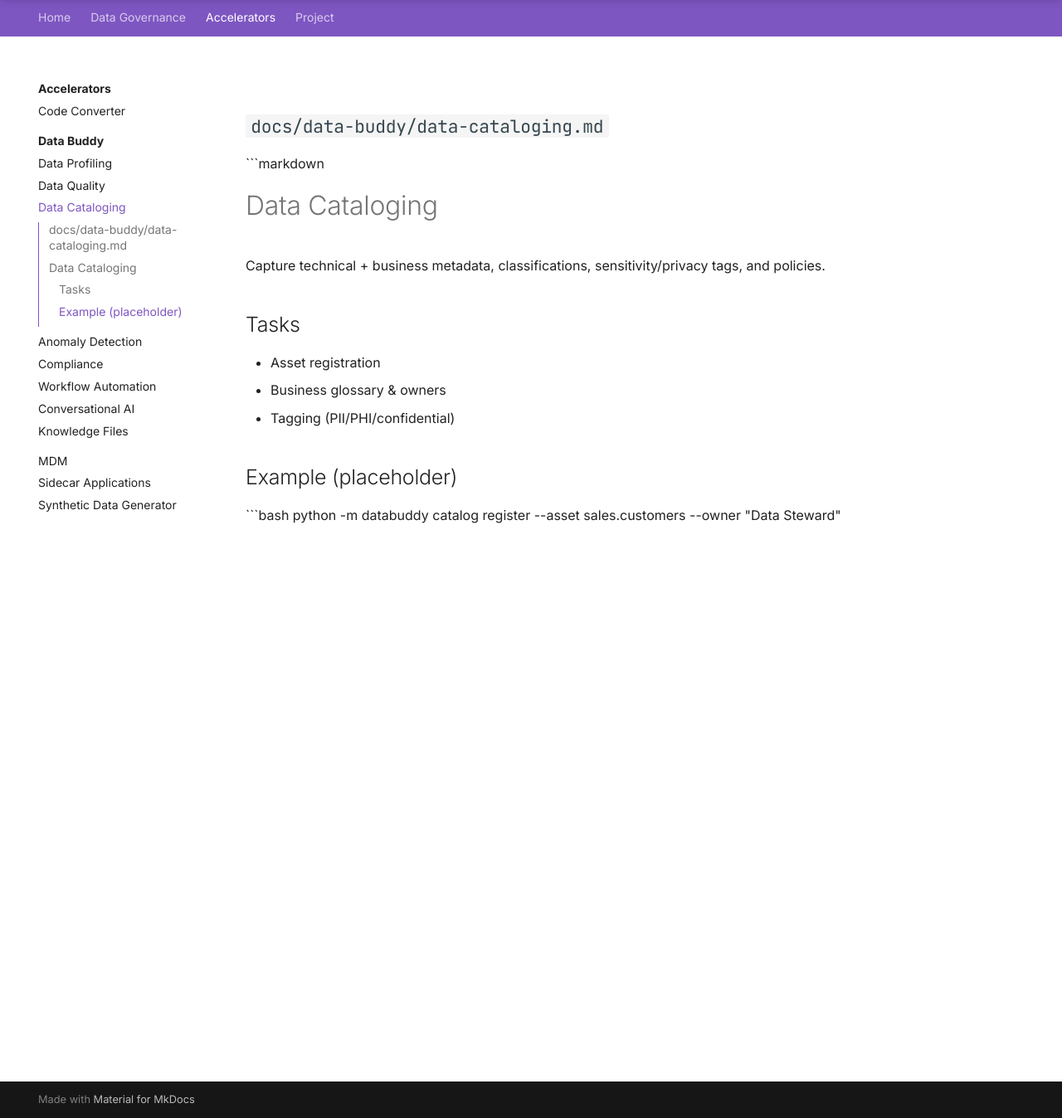
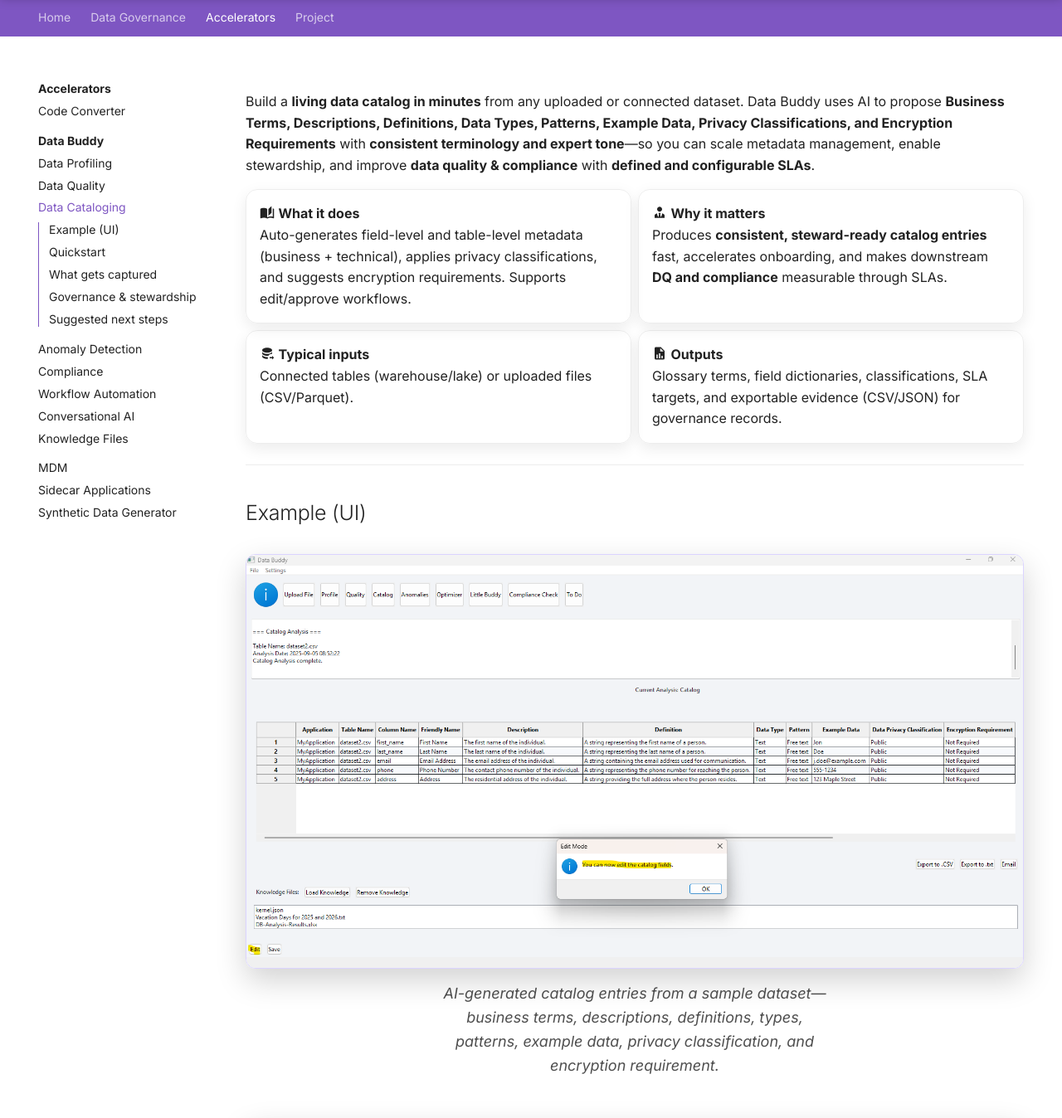
Before and after one commit to mokhayesh/aldin-accelerators, an MkDocs documentation site: the page built from docs/data-buddy/data-cataloging.md, in a window 1280 px wide and 1400 px high, cut to the strip 52-1400 px from the top of the window. Shown: the whole strip at 83% size. Built offline with MkDocs 1.6.1 and Material for MkDocs 9.7.7, drawn with Linux system fonts in a browser that asks for light colours; comment, search, counter and statistics services are not loaded; some of the changed text lies outside the part shown.

Commit message:
metadata

````diff
--- a/docs/data-buddy/data-cataloging.md
+++ b/docs/data-buddy/data-cataloging.md
@@ -1,15 +1,87 @@
-
-## `docs/data-buddy/data-cataloging.md`
-```markdown
 # Data Cataloging
 
-Capture technical + business metadata, classifications, sensitivity/privacy tags, and policies.
+Build a **living data catalog in minutes** from any uploaded or connected dataset. Data Buddy uses AI to propose **Business Terms, Descriptions, Definitions, Data Types, Patterns, Example Data, Privacy Classifications, and Encryption Requirements** with **consistent terminology and expert tone**—so you can scale metadata management, enable stewardship, and improve **data quality & compliance** with **defined and configurable SLAs**.
 
-## Tasks
-- Asset registration
-- Business glossary & owners
-- Tagging (PII/PHI/confidential)
+<div class="grid cards" markdown>
 
-## Example (placeholder)
-```bash
-python -m databuddy catalog register --asset sales.customers --owner "Data Steward"
+- :material-book-open-page-variant: **What it does**
+  Auto-generates field-level and table-level metadata (business + technical), applies privacy classifications, and suggests encryption requirements. Supports edit/approve workflows.
+
+- :material-account-tie: **Why it matters**
+  Produces **consistent, steward-ready catalog entries** fast, accelerates onboarding, and makes downstream **DQ and compliance** measurable through SLAs.
+
+- :material-database-arrow-right: **Typical inputs**
+  Connected tables (warehouse/lake) or uploaded files (CSV/Parquet).
+
+- :material-file-chart: **Outputs**
+  Glossary terms, field dictionaries, classifications, SLA targets, and exportable evidence (CSV/JSON) for governance records.
+
+</div>
+
+---
+
+## Example (UI)
+
+<figure markdown>
+  ![](../_assets/catalog.png){ .screenshot }
+  <figcaption>AI-generated catalog entries from a sample dataset—business terms, descriptions, definitions, types, patterns, example data, privacy classification, and encryption requirement.</figcaption>
+</figure>
+
+<figure markdown>
+  ![](../_assets/catalog-2.png){ .screenshot }
+  <figcaption>Configurable **SLA targets** (e.g., overall Quality, Completeness, Validity) are captured alongside the catalog to drive Data Quality and compliance reporting.</figcaption>
+</figure>
+
+---
+
+## Quickstart
+
+=== "UI"
+    1. **Upload** a file or select a **connected table**.
+    2. Click **Catalog** → Data Buddy **infers** the dictionary + classifications.
+    3. Switch to **Edit** to refine terms or add examples; set **SLA targets**.
+    4. **Save / Export** to CSV/JSON or sync to your enterprise catalog.
+
+=== "CLI (placeholder)"
+    ```bash
+    # Generate a catalog from a file
+    python -m databuddy catalog infer data/dataset.csv \
+      --out out/catalog/catalog.csv
+
+    # Apply/update SLA targets
+    python -m databuddy catalog sla \
+      --catalog out/catalog/catalog.csv \
+      --sla "quality=0.90,completeness=0.95,validity=0.90" \
+      --out out/catalog/catalog-with-sla.csv
+    ```
+
+---
+
+## What gets captured
+
+- **Business Term** & **Friendly Name**
+- **Description** & **Definition** (business-grade wording)
+- **Data Type** & **Pattern** (regex, format hints)
+- **Example Data**
+- **Data Privacy Classification** (e.g., Public, Internal, Confidential, PII)
+- **Encryption Requirement**
+- **SLA Targets** (Quality, Completeness, Validity — configurable)
+
+> Tip: keep short, action-oriented definitions; use example values that illustrate valid formats.
+
+---
+
+## Governance & stewardship
+
+- Assign **Owners/Stewards (RACI)** at domain or dataset level.
+- Track **lineage** to connect catalog → DQ rules → dashboards.
+- Use **review queues** for changes; export **evidence bundles** for audits.
+- Re-run inference when schemas evolve; differences become **catalog PRs**.
+
+---
+
+## Suggested next steps
+
+- Turn catalog fields into **Data Quality** rules and scorecards.
+- Surface definitions in **Knowledge Files** so conversational AI can answer using your catalog.
+- Schedule periodic **profiling** and **anomaly detection** to keep SLAs on track.
````
Also changed, not shown: docs/_assets/catalog-2.png (added), docs/_assets/catalog.png (added).
